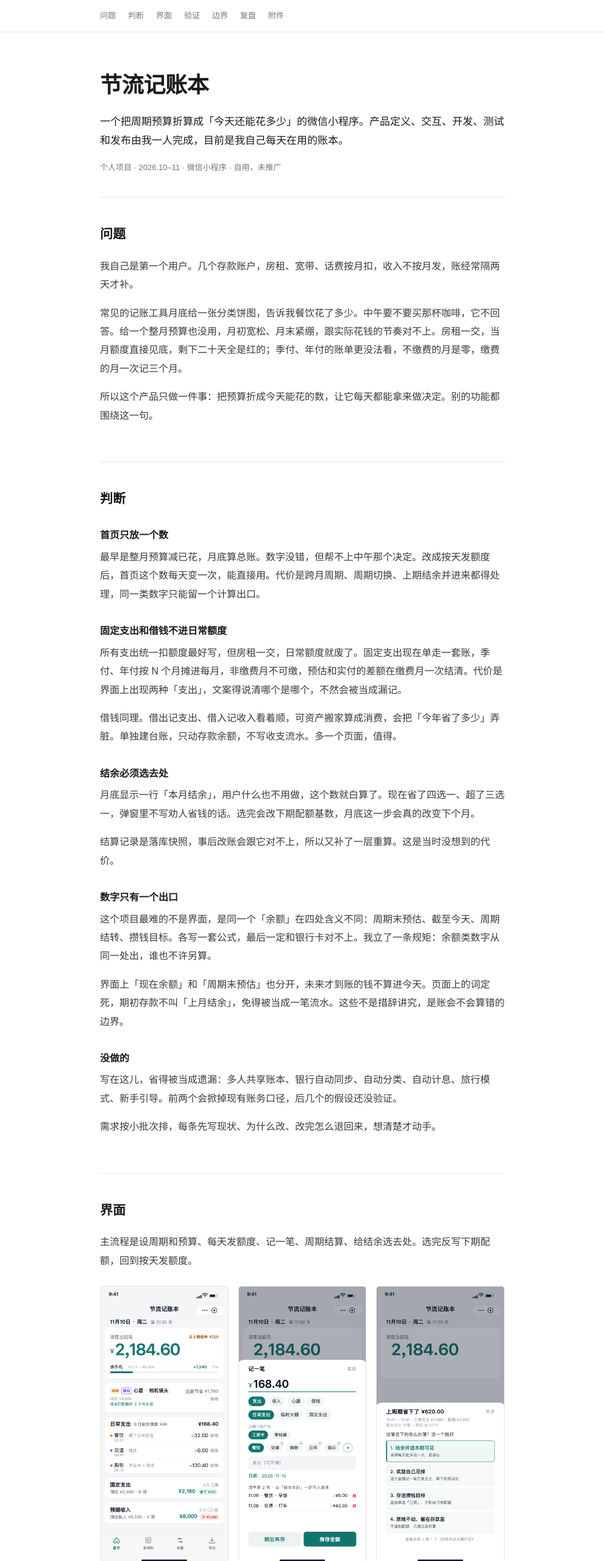
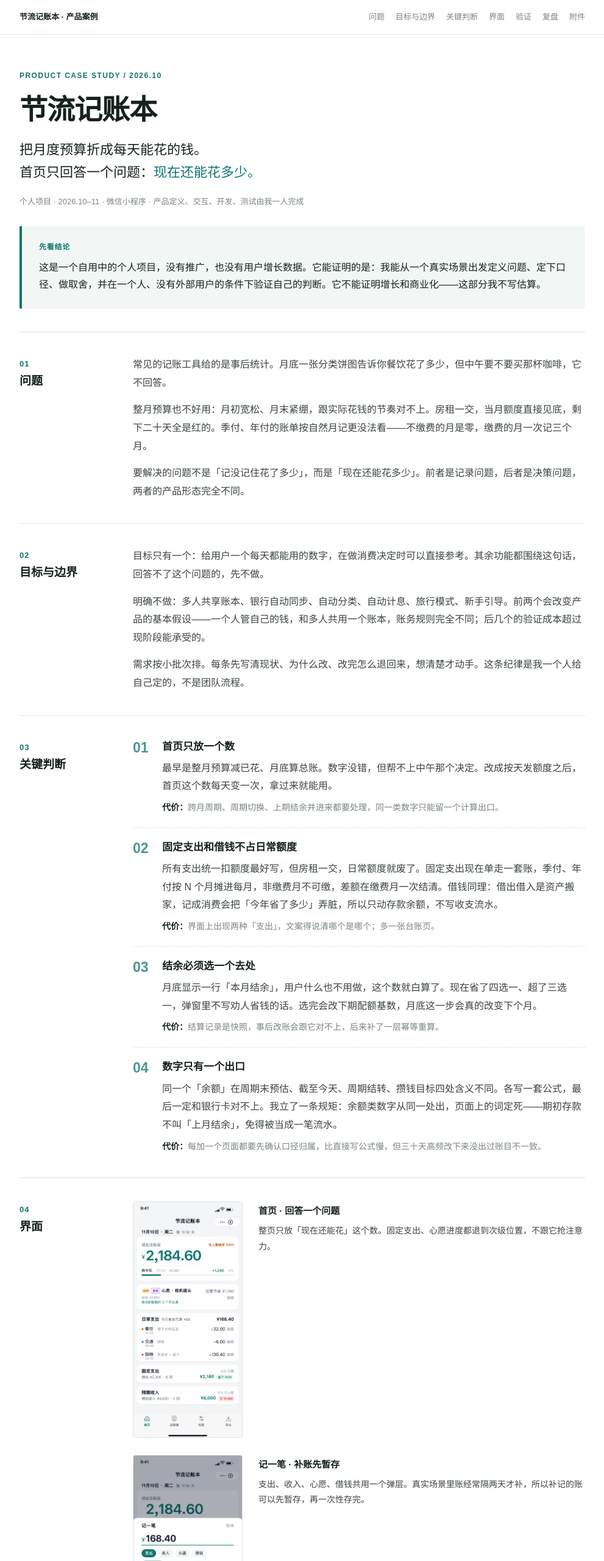
Before and after one commit to yqw43434-alt/jieliu-portfolio, a plain HTML site: page case-study/index.html in a window 1280 px wide. Shown: the top 2560 px of the page at 61% size, without its empty margins (144-1135 px from the left). Drawn offline with Linux system fonts and the light colour scheme.

Commit message:
案例按招聘方证据链重做：结论与边界前置、补目标边界与验证局限、版式改杂志式分区

```diff
--- a/case-study/index.html
+++ b/case-study/index.html
@@ -4,156 +4,233 @@
 <meta charset="utf-8">
 <meta name="viewport" content="width=device-width,initial-scale=1">
 <title>节流记账本 · 产品案例</title>
-<meta name="description" content="微信小程序「节流记账本」产品案例：把周期预算折算成今天还能花多少，以及为此做过的几个判断和取舍。">
+<meta name="description" content="微信小程序「节流记账本」产品案例：把月度预算折成每天能花的钱，以及为此做的判断、取舍与验证。">
 <style>
-:root{--ink:#1b1b1b;--body:#3a3a3a;--muted:#767676;--line:#e5e5e5;--primary:#0f766e}
+:root{--ink:#16211f;--body:#3b4441;--muted:#7a8581;--line:#dfe5e2;--accent:#0f766e;--wash:#f2f7f5}
 *{box-sizing:border-box}
-html{scroll-behavior:smooth;scroll-padding-top:64px}
+html{scroll-behavior:smooth;scroll-padding-top:62px}
 body{margin:0;background:#fff;color:var(--body);
  font-family:"PingFang SC","Hiragino Sans GB","Microsoft YaHei","Noto Sans SC",sans-serif;
- font-size:16px;line-height:1.9;-webkit-font-smoothing:antialiased}
-a{color:var(--primary);text-decoration:underline;text-underline-offset:3px;text-decoration-thickness:1px;text-decoration-color:#bcd8d3}
-a:hover{text-decoration-color:var(--primary)}
-.wrap{max-width:720px;margin:0 auto;padding:0 28px}
-nav{border-bottom:1px solid var(--line)}
-nav .wrap{display:flex;gap:20px;height:52px;align-items:center;overflow-x:auto;white-space:nowrap;font-size:13px}
-nav a{color:var(--muted);text-decoration:none}
-nav a:hover{color:var(--ink);text-decoration:none}
-header{padding:64px 0 36px;border-bottom:1px solid var(--line)}
-h1{font-size:36px;line-height:1.3;font-weight:600;color:var(--ink);margin:0 0 20px;letter-spacing:-.3px}
-.lead{font-size:17px;line-height:1.85;color:var(--ink);margin:0 0 16px}
-.byline{font-size:13px;color:var(--muted);margin:0}
-section{padding:44px 0;border-bottom:1px solid var(--line)}
-h2{font-size:21px;font-weight:600;color:var(--ink);margin:0 0 22px;line-height:1.5}
-h3{font-size:16px;font-weight:600;color:var(--ink);margin:32px 0 8px;line-height:1.6}
-p{margin:0 0 16px}
-strong{color:var(--ink);font-weight:600}
-.small{font-size:13px;color:var(--muted);line-height:1.8}
-.shots{display:grid;grid-template-columns:repeat(3,1fr);gap:16px;margin:26px 0 18px}
-.shots figure{margin:0}
-.shots img{width:100%;display:block;border:1px solid var(--line);border-radius:5px}
-.shots figcaption{font-size:12px;color:var(--muted);line-height:1.7;margin-top:8px}
-.shots figcaption b{display:block;color:var(--ink);font-weight:600;font-size:13px;margin-bottom:2px}
-footer{padding:32px 0 64px;font-size:13px;color:var(--muted)}
-footer a{margin-left:14px}
-@media(max-width:640px){
+ font-size:16px;line-height:1.85;-webkit-font-smoothing:antialiased}
+a{color:var(--accent);text-decoration:none;border-bottom:1px solid #bcd8d3}
+a:hover{border-bottom-color:var(--accent)}
+.wrap{max-width:1000px;margin:0 auto;padding:0 36px}
+
+.top{border-bottom:1px solid var(--line)}
+.top .wrap{height:56px;display:flex;align-items:center;justify-content:space-between;gap:20px}
+.brand{font-size:13px;font-weight:600;color:var(--ink);white-space:nowrap}
+.navlinks{display:flex;gap:18px;font-size:13px;color:var(--muted);overflow-x:auto;white-space:nowrap}
+.navlinks a{color:var(--muted);border:0}
+.navlinks a:hover{color:var(--ink)}
+
+.hero{padding:56px 0 38px;border-bottom:1px solid var(--line)}
+.kicker{font-size:12px;letter-spacing:.12em;color:var(--accent);font-weight:600;margin:0 0 18px}
+.hero h1{font-size:46px;line-height:1.2;font-weight:650;color:var(--ink);margin:0 0 20px;letter-spacing:-1px}
+.hero .claim{font-size:22px;line-height:1.65;color:var(--ink);margin:0 0 18px;font-weight:500}
+.hero .claim em{font-style:normal;color:var(--accent)}
+.hero .line{font-size:13px;color:var(--muted);margin:0}
+
+.tldr{margin:28px 0 0;padding:24px 28px;background:var(--wash);border-left:4px solid var(--accent)}
+.tldr .lab{font-size:12px;color:var(--accent);font-weight:600;margin:0 0 8px;letter-spacing:.06em}
+.tldr p{font-size:16px;line-height:1.8;color:var(--ink);margin:0}
+
+.row{display:grid;grid-template-columns:150px 1fr;gap:36px;padding:38px 0;border-bottom:1px solid var(--line)}
+.row-head{padding-top:2px}
+.row-head .num{display:block;font-size:13px;color:var(--accent);font-weight:600;letter-spacing:.08em;margin-bottom:2px}
+.row-head h2{font-size:19px;font-weight:600;color:var(--ink);margin:0;line-height:1.5}
+.row-body p{margin:0 0 15px}
+.row-body p:last-child{margin-bottom:0}
+.row-body .fine{font-size:13px;color:var(--muted)}
+
+.decision{display:grid;grid-template-columns:34px 1fr;gap:14px;padding:19px 0;border-bottom:1px dashed var(--line)}
+.decision:first-child{padding-top:0}
+.decision:last-child{border-bottom:0;padding-bottom:0}
+.decision .dn{font-size:23px;font-weight:650;color:var(--accent);line-height:1.25;opacity:.75}
+.decision h3{font-size:17px;font-weight:600;color:var(--ink);margin:0 0 7px;line-height:1.55}
+.decision p{margin:0 0 8px}
+.cost{font-size:14px;color:var(--muted);margin:0}
+.cost b{color:var(--ink);font-weight:600}
+
+.annot{display:grid;grid-template-columns:180px 1fr;gap:26px;align-items:start;margin:0 0 28px}
+.annot:last-of-type{margin-bottom:0}
+.annot img{width:100%;display:block;border:1px solid var(--line);border-radius:4px}
+.annot .note b{display:block;color:var(--ink);font-size:15px;margin:2px 0 6px}
+.annot .note p{font-size:14px;margin:0;color:var(--body)}
+
+footer{padding:30px 0 60px;font-size:13px;color:var(--muted)}
+footer a{margin-left:16px}
+
+@media(max-width:760px){
  .wrap{padding:0 20px}
- header{padding:44px 0 28px}
- h1{font-size:29px}
- .lead{font-size:16px}
- section{padding:34px 0}
- .shots{grid-template-columns:1fr;gap:26px}
- .shots img{max-width:280px}
+ .top .wrap{height:auto;min-height:52px;flex-direction:column;align-items:flex-start;justify-content:center;gap:6px;padding:10px 0}
+ .navlinks{width:100%;gap:14px}
+ .hero{padding:40px 0 30px}
+ .hero h1{font-size:34px}
+ .hero .claim{font-size:18px}
+ .row{grid-template-columns:1fr;gap:12px;padding:30px 0}
+ .row-head{display:flex;align-items:baseline;gap:10px}
+ .row-head .num{margin:0}
+ .annot{grid-template-columns:1fr;gap:14px}
+ .annot img{max-width:200px}
 }
 @media print{
- nav{display:none}
+ .top{display:none}
  body{font-size:10pt;line-height:1.6}
  .wrap{max-width:none;padding:0 10mm}
- header{padding:0 0 14px}
- h1{font-size:24pt;margin-bottom:10px}
- .lead{font-size:12pt;margin-bottom:10px}
- section{padding:16px 0}
- h2{font-size:15pt;margin-bottom:10px}
- h3{font-size:11pt;margin:14px 0 5px}
- p{margin-bottom:8px}
- .shots{gap:10px;margin:14px 0}
- .shots figure,.shots img{break-inside:avoid}
- .shots figcaption{font-size:8pt}
- .shots figcaption b{font-size:9pt}
- a{color:var(--ink);text-decoration:none}
- footer{padding:14px 0 0}
+ .hero{padding:0 0 12px;border-bottom:1px solid var(--line)}
+ .hero h1{font-size:24pt;margin-bottom:8px}
+ .hero .claim{font-size:12pt;margin-bottom:8px}
+ .tldr{margin-top:12px;padding:10px 14px}
+ .tldr p{font-size:10pt}
+ .row{display:block;padding:14px 0;break-inside:avoid}
+ .row-head{margin-bottom:8px}
+ .row-head h2{font-size:14pt}
+ .decision{padding:10px 0}
+ .annot{grid-template-columns:110px 1fr;gap:14px;margin-bottom:14px;break-inside:avoid}
+ .annot img{max-width:110px}
+ footer{padding:12px 0 0}
+ a{color:var(--ink);border:0}
 }
 </style>
 </head>
 <body>
 
-<nav><div class="wrap">
- <a href="#problem">问题</a>
- <a href="#decisions">判断</a>
- <a href="#screens">界面</a>
- <a href="#validation">验证</a>
- <a href="#boundary">边界</a>
- <a href="#retro">复盘</a>
- <a href="#appendix">附件</a>
-</div></nav>
+<div class="top"><div class="wrap">
+ <span class="brand">节流记账本 · 产品案例</span>
+ <div class="navlinks">
+  <a href="#problem">问题</a><a href="#scope">目标与边界</a><a href="#decisions">关键判断</a>
+  <a href="#screens">界面</a><a href="#validation">验证</a><a href="#retro">复盘</a><a href="#appendix">附件</a>
+ </div>
+</div></div>
 
 <div class="wrap">
 
-<header>
+<header class="hero">
+ <p class="kicker">PRODUCT CASE STUDY / 2026.10</p>
  <h1>节流记账本</h1>
- <p class="lead">一个把周期预算折算成「今天还能花多少」的微信小程序。产品定义、交互、开发、测试和发布由我一人完成，目前是我自己每天在用的账本。</p>
- <p class="byline">个人项目 · 2026.10–11 · 微信小程序 · 自用，未推广</p>
+ <p class="claim">把月度预算折成每天能花的钱。<br>首页只回答一个问题：<em>现在还能花多少。</em></p>
+ <p class="line">个人项目 · 2026.10–11 · 微信小程序 · 产品定义、交互、开发、测试由我一人完成</p>
+ <div class="tldr">
+  <p class="lab">先看结论</p>
+  <p>这是一个自用中的个人项目，没有推广，也没有用户增长数据。它能证明的是：我能从一个真实场景出发定义问题、定下口径、做取舍，并在一个人、没有外部用户的条件下验证自己的判断。它不能证明增长和商业化——这部分我不写估算。</p>
+ </div>
 </header>
 
-<section id="problem">
- <h2>问题</h2>
- <p>我自己是第一个用户。几个存款账户，房租、宽带、话费按月扣，收入不按月发，账经常隔两天才补。</p>
- <p>常见的记账工具月底给一张分类饼图，告诉我餐饮花了多少。中午要不要买那杯咖啡，它不回答。给一个整月预算也没用，月初宽松、月末紧绷，跟实际花钱的节奏对不上。房租一交，当月额度直接见底，剩下二十天全是红的；季付、年付的账单更没法看，不缴费的月是零，缴费的月一次记三个月。</p>
- <p>所以这个产品只做一件事：把预算折成今天能花的数，让它每天都能拿来做决定。别的功能都围绕这一句。</p>
+<section id="problem" class="row">
+ <div class="row-head"><span class="num">01</span><h2>问题</h2></div>
+ <div class="row-body">
+  <p>常见的记账工具给的是事后统计。月底一张分类饼图告诉你餐饮花了多少，但中午要不要买那杯咖啡，它不回答。</p>
+  <p>整月预算也不好用：月初宽松、月末紧绷，跟实际花钱的节奏对不上。房租一交，当月额度直接见底，剩下二十天全是红的。季付、年付的账单按自然月记更没法看——不缴费的月是零，缴费的月一次记三个月。</p>
+  <p>要解决的问题不是「记没记住花了多少」，而是「现在还能花多少」。前者是记录问题，后者是决策问题，两者的产品形态完全不同。</p>
+ </div>
 </section>
 
-<section id="decisions">
- <h2>判断</h2>
-
- <h3>首页只放一个数</h3>
- <p>最早是整月预算减已花，月底算总账。数字没错，但帮不上中午那个决定。改成按天发额度后，首页这个数每天变一次，能直接用。代价是跨月周期、周期切换、上期结余并进来都得处理，同一类数字只能留一个计算出口。</p>
-
- <h3>固定支出和借钱不进日常额度</h3>
- <p>所有支出统一扣额度最好写，但房租一交，日常额度就废了。固定支出现在单走一套账，季付、年付按 N 个月摊进每月，非缴费月不可缴，预估和实付的差额在缴费月一次结清。代价是界面上出现两种「支出」，文案得说清哪个是哪个，不然会被当成漏记。</p>
- <p>借钱同理。借出记支出、借入记收入看着顺，可资产搬家算成消费，会把「今年省了多少」弄脏。单独建台账，只动存款余额，不写收支流水。多一个页面，值得。</p>
-
- <h3>结余必须选去处</h3>
- <p>月底显示一行「本月结余」，用户什么也不用做，这个数就白算了。现在省了四选一、超了三选一，弹窗里不写劝人省钱的话。选完会改下期配额基数，月底这一步会真的改变下个月。</p>
- <p>结算记录是落库快照，事后改账会跟它对不上，所以又补了一层重算。这是当时没想到的代价。</p>
-
- <h3>数字只有一个出口</h3>
- <p>这个项目最难的不是界面，是同一个「余额」在四处含义不同：周期末预估、截至今天、周期结转、攒钱目标。各写一套公式，最后一定和银行卡对不上。我立了一条规矩：余额类数字从同一处出，谁也不许另算。</p>
- <p>界面上「现在余额」和「周期末预估」也分开，未来才到账的钱不算进今天。页面上的词定死，期初存款不叫「上月结余」，免得被当成一笔流水。这些不是措辞讲究，是账会不会算错的边界。</p>
-
- <h3>没做的</h3>
- <p>写在这儿，省得被当成遗漏：多人共享账本、银行自动同步、自动分类、自动计息、旅行模式、新手引导。前两个会掀掉现有账务口径，后几个的假设还没验证。</p>
- <p>需求按小批次排，每条先写现状、为什么改、改完怎么退回来，想清楚才动手。</p>
+<section id="scope" class="row">
+ <div class="row-head"><span class="num">02</span><h2>目标与边界</h2></div>
+ <div class="row-body">
+  <p>目标只有一个：给用户一个每天都能用的数字，在做消费决定时可以直接参考。其余功能都围绕这句话，回答不了这个问题的，先不做。</p>
+  <p>明确不做：多人共享账本、银行自动同步、自动分类、自动计息、旅行模式、新手引导。前两个会改变产品的基本假设——一个人管自己的钱，和多人共用一个账本，账务规则完全不同；后几个的验证成本超过现阶段能承受的。</p>
+  <p>需求按小批次排。每条先写清现状、为什么改、改完怎么退回来，想清楚才动手。这条纪律是我一个人给自己定的，不是团队流程。</p>
+ </div>
 </section>
 
-<section id="screens">
- <h2>界面</h2>
- <p>主流程是设周期和预算、每天发额度、记一笔、周期结算、给结余选去处。选完反写下期配额，回到按天发额度。</p>
- <div class="shots">
-  <figure><img src="../assets/png/01-home.png" alt="首页：现在还能花"><figcaption><b>首页</b>整页只回答这一个问题。</figcaption></figure>
-  <figure><img src="../assets/png/02-add-entry.png" alt="记一笔：四种形态与暂存清单"><figcaption><b>记一笔</b>支出、收入、心愿、借钱共用一个弹层；补记的账可以先暂存，再一起存。</figcaption></figure>
-  <figure><img src="../assets/png/08-settle.png" alt="周期结算：结余四选一"><figcaption><b>周期结算</b>省下来的预算必须选一个去处。</figcaption></figure>
+<section id="decisions" class="row">
+ <div class="row-head"><span class="num">03</span><h2>关键判断</h2></div>
+ <div class="row-body">
+
+  <article class="decision">
+   <div class="dn">01</div>
+   <div>
+    <h3>首页只放一个数</h3>
+    <p>最早是整月预算减已花、月底算总账。数字没错，但帮不上中午那个决定。改成按天发额度之后，首页这个数每天变一次，拿过来就能用。</p>
+    <p class="cost"><b>代价：</b>跨月周期、周期切换、上期结余并进来都要处理，同一类数字只能留一个计算出口。</p>
+   </div>
+  </article>
+
+  <article class="decision">
+   <div class="dn">02</div>
+   <div>
+    <h3>固定支出和借钱不占日常额度</h3>
+    <p>所有支出统一扣额度最好写，但房租一交，日常额度就废了。固定支出现在单走一套账，季付、年付按 N 个月摊进每月，非缴费月不可缴，差额在缴费月一次结清。借钱同理：借出借入是资产搬家，记成消费会把「今年省了多少」弄脏，所以只动存款余额，不写收支流水。</p>
+    <p class="cost"><b>代价：</b>界面上出现两种「支出」，文案得说清哪个是哪个；多一张台账页。</p>
+   </div>
+  </article>
+
+  <article class="decision">
+   <div class="dn">03</div>
+   <div>
+    <h3>结余必须选一个去处</h3>
+    <p>月底显示一行「本月结余」，用户什么也不用做，这个数就白算了。现在省了四选一、超了三选一，弹窗里不写劝人省钱的话。选完会改下期配额基数，月底这一步会真的改变下个月。</p>
+    <p class="cost"><b>代价：</b>结算记录是快照，事后改账会跟它对不上，后来补了一层幂等重算。</p>
+   </div>
+  </article>
+
+  <article class="decision">
+   <div class="dn">04</div>
+   <div>
+    <h3>数字只有一个出口</h3>
+    <p>同一个「余额」在周期末预估、截至今天、周期结转、攒钱目标四处含义不同。各写一套公式，最后一定和银行卡对不上。我立了一条规矩：余额类数字从同一处出，页面上的词定死——期初存款不叫「上月结余」，免得被当成一笔流水。</p>
+    <p class="cost"><b>代价：</b>每加一个页面都要先确认口径归属，比直接写公式慢，但三十天高频改下来没出过账目不一致。</p>
+   </div>
+  </article>
+
  </div>
- <p class="small">其余 8 屏、11 张可导入 Figma / 墨刀的矢量稿在<a href="../">完整界面稿</a>。画面里的金额、日期、账户名是演示数据。</p>
 </section>
 
-<section id="validation">
- <h2>验证</h2>
- <p>账是真的，我每天记。对不上银行卡时我先查口径，不改界面。有几类问题是这么翻出来的：未来到账的钱被算进了「现在余额」；同一笔收入在明细里显示、总积蓄里却不见；11 月 12 日的钱被标成 10 月 31 日。都是定义没说清，不是显示错。</p>
- <p>需求多数来自使用现场。指图说「这条缝里露出了首页卡片」，质疑「11.12 的钱凭什么标 10.31」，要求「一个按钮把补记的账全存完」。每条都留了根因。</p>
- <p>口径一改就跑一遍离线用例，覆盖配额、结转、结算、导出。这是我自己定的纪律，不是团队流程。</p>
+<section id="screens" class="row">
+ <div class="row-head"><span class="num">04</span><h2>界面</h2></div>
+ <div class="row-body">
+  <div class="annot">
+   <img src="../assets/png/01-home.png" alt="首页：现在还能花">
+   <div class="note"><b>首页 · 回答一个问题</b>
+    <p>整页只放「现在还能花」这个数。固定支出、心愿进度都退到次级位置，不跟它抢注意力。</p>
+   </div>
+  </div>
+  <div class="annot">
+   <img src="../assets/png/02-add-entry.png" alt="记一笔：四种形态与暂存清单">
+   <div class="note"><b>记一笔 · 补账先暂存</b>
+    <p>支出、收入、心愿、借钱共用一个弹层。真实场景里账经常隔两天才补，所以补记的账可以先暂存，再一次性存完。</p>
+   </div>
+  </div>
+  <div class="annot">
+   <img src="../assets/png/08-settle.png" alt="周期结算：结余四选一">
+   <div class="note"><b>周期结算 · 给选项不给结论</b>
+    <p>省下来的预算必须选一个去处。选完反写下期配额，回到按天发额度。</p>
+   </div>
+  </div>
+  <p class="fine">其余 8 屏、11 张可导入 Figma / 墨刀的矢量稿在<a href="../">完整界面稿</a>。画面里的金额、日期、账户名是演示数据。</p>
+ </div>
 </section>
 
-<section id="boundary">
- <h2>边界</h2>
- <p>这份案例能说明的：一个人把一个模糊的使用场景，收敛成一条可执行的口径，为它做了取舍，也承担了代价。难点在定义和一致性，不在页面数量。</p>
- <p>不能说明的也直说。自用，未推广，累计用户、留存、营收、是否提交正式版审核，都没有可核验数据，这里不填估算。小程序目前是开发版本和体验版。面试要追问细节，仓库和需求台账可以当场打开核对。</p>
+<section id="validation" class="row">
+ <div class="row-head"><span class="num">05</span><h2>验证</h2></div>
+ <div class="row-body">
+  <p>验证方式是拿它记真实的账，再和银行卡对账。对不上时我先查口径，不改界面。有几类问题就是这么翻出来的：未来到账的钱被算进了「现在余额」；同一笔收入在明细里显示、总积蓄里却不见；11 月 12 日的钱被标成 10 月 31 日。都是定义没说清，不是显示错。</p>
+  <p>需求多数来自使用现场。指图说「这条缝里露出了首页卡片」，质疑「11.12 的钱凭什么标 10.31」，要求「一个按钮把补记的账全存完」。每条都留了根因。</p>
+  <p>口径一改就跑一遍离线用例，覆盖配额、结转、结算、导出。这是给自己定的纪律，不是团队流程。</p>
+  <p><b>验证的局限：</b>只有我一个人在用。按天发额度这个假设，别人认不认，还没有验证。这是这个项目最需要补的一块。</p>
+ </div>
 </section>
 
-<section id="retro">
- <h2>复盘</h2>
- <p>判断错的比修好的值得写。补账入口改了四版：双胶囊、加标签、删标签并入清单、合并保存。回头看是没先定「入口放哪、一次存几笔」就动手。借出借入也一样，台账页做完了，设置页入口后来撤掉，这个页面现在接不到用户路径上——功能做完不等于用户能用上。</p>
- <p>「余额截至」那次，我把快照基准日和显示日期混在一格，被当场问住。不是代码错，是定义没说清。</p>
- <p>接着做，第一件事不是加功能。找三五个不是我的人真用一周，看「按天发额度」这个假设别人认不认。旅行模式、多人 AA、新手引导都压着，没验证之前不排期。</p>
+<section id="retro" class="row">
+ <div class="row-head"><span class="num">06</span><h2>复盘</h2></div>
+ <div class="row-body">
+  <p>判断错的比修好的值得写。补账入口改了四版：双胶囊、加标签、删标签并入清单、合并保存。回头看是没先定「入口放哪、一次存几笔」就动手。借出借入也一样，台账页做完了，设置页入口后来撤掉，这个页面现在接不到用户路径上——功能做完不等于用户能用上。</p>
+  <p>「余额截至」那次，我把快照基准日和显示日期混在一格，被当场问住。不是代码错，是定义没说清。</p>
+  <p>接着做，第一件事不是加功能。找三五个不是我的人真用一周，看「按天发额度」这个假设别人认不认。旅行模式、多人 AA、新手引导都压着，没验证之前不排期。</p>
+ </div>
 </section>
 
-<section id="appendix">
- <h2>附件</h2>
- <p><a href="../">完整界面稿</a>　<a href="../节流记账本-UI作品集.pdf">界面稿 PDF</a>　<a href="节流记账本-产品案例研究.pdf">这一篇的 PDF</a>　<a href="https://github.com/yqw43434-alt/jieliu-portfolio">源文件仓库</a></p>
- <p class="small">界面稿是矢量重绘，不是截图。事实部分来自需求台账和提交记录。联系方式见简历。</p>
+<section id="appendix" class="row">
+ <div class="row-head"><span class="num">07</span><h2>附件</h2></div>
+ <div class="row-body">
+  <p><a href="../">完整界面稿</a>　<a href="../节流记账本-UI作品集.pdf">界面稿 PDF</a>　<a href="节流记账本-产品案例研究.pdf">这一篇的 PDF</a>　<a href="https://github.com/yqw43434-alt/jieliu-portfolio">源文件仓库</a></p>
+  <p class="fine">界面稿是矢量重绘，不是截图。事实部分来自需求台账和提交记录。联系方式见简历。</p>
+ </div>
 </section>
 
 <footer>
- <p>节流记账本 · 2026.10 起　<a href="../">返回界面稿总览</a></p>
+ 节流记账本 · 2026.10 起　<a href="../">返回界面稿总览</a>
 </footer>
 
 </div>
```
Also changed, not shown: 1 other file.
